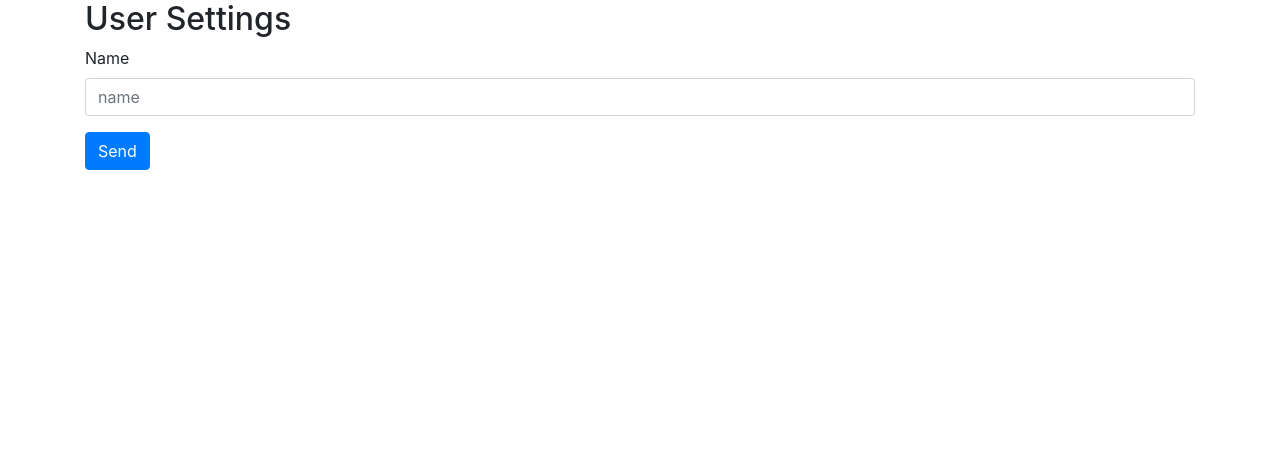
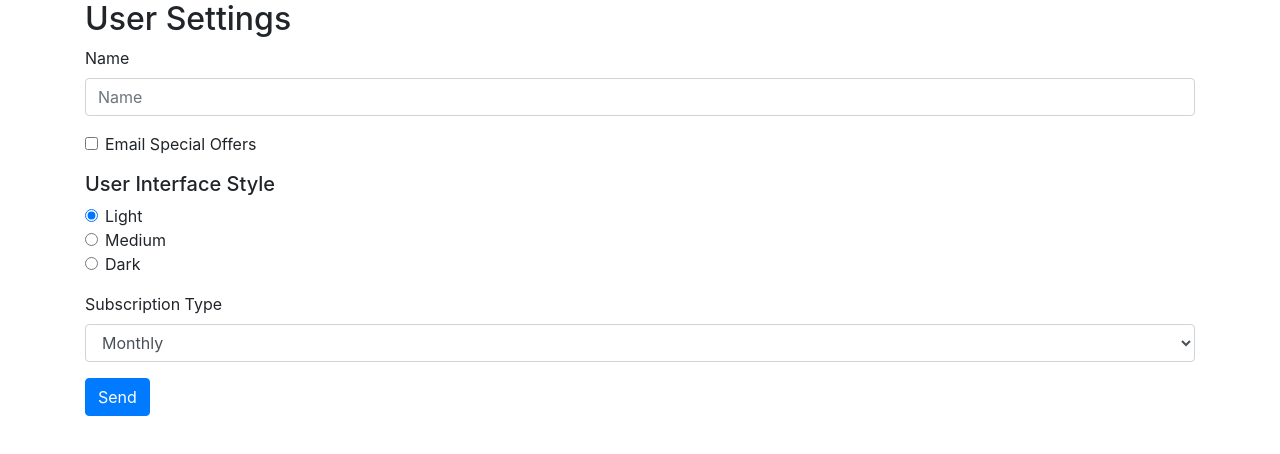
Before and after one commit to Santiago96/angular-forms, an Angular app: page / in a window 1280 px wide. Shown: the top 454 px of the page. Built offline with nearby package versions, Linux system fonts and the light colour scheme.

Commit message:
Added checkbox and radio button grouped by id and select controls in the html view

```diff
--- a/src/app/user-settings-form/user-settings-form.component.html
+++ b/src/app/user-settings-form/user-settings-form.component.html
@@ -3,8 +3,46 @@
     <form>
         <div class="form-group">
             <label for="name">Name</label>
-            <input type="text" id="name" class="form-control" placeholder="name" name="Name">
+            <input type="text" id="name" class="form-control" placeholder="Name" name="name">
         </div>
+        <div class="form-check form-group">
+            <input class="form-check-input" type="checkbox"  id="emailOffers">
+            <label class="form-check-label" for="emailOffers">
+              Email Special Offers
+            </label>
+          </div>
+
+          <h5>User Interface Style</h5>
+          <div class="form-group">
+            <div class="form-check">
+                <input class="form-check-input" type="radio" name="interfaceStyle" id="lightInterface" value="light" checked>
+                <label class="form-check-label" for="lightInterface">
+                  Light
+                </label>
+              </div>
+              <div class="form-check">
+                <input class="form-check-input" type="radio" name="interfaceStyle" id="mediumInterface" value="medium">
+                <label class="form-check-label" for="mediumInterface">
+                  Medium
+                </label>
+              </div>
+              <div class="form-check disabled">
+                <input class="form-check-input" type="radio" name="interfaceStyle" id="darkInterface" value="dark">
+                <label class="form-check-label" for="darkInterface">
+                  Dark
+                </label>
+              </div>
+          </div>
+
+          <div class="form-group">
+            <label for="subscriptionType">Subscription Type</label>
+            <select class="form-control" id="subscriptionType">
+              <option>Monthly</option>
+              <option>Annual</option>
+              <option>Lifetime</option>
+            </select>
+          </div>
+
         <button class="btn btn-primary">Send</button>
     </form>
 </div>
```
